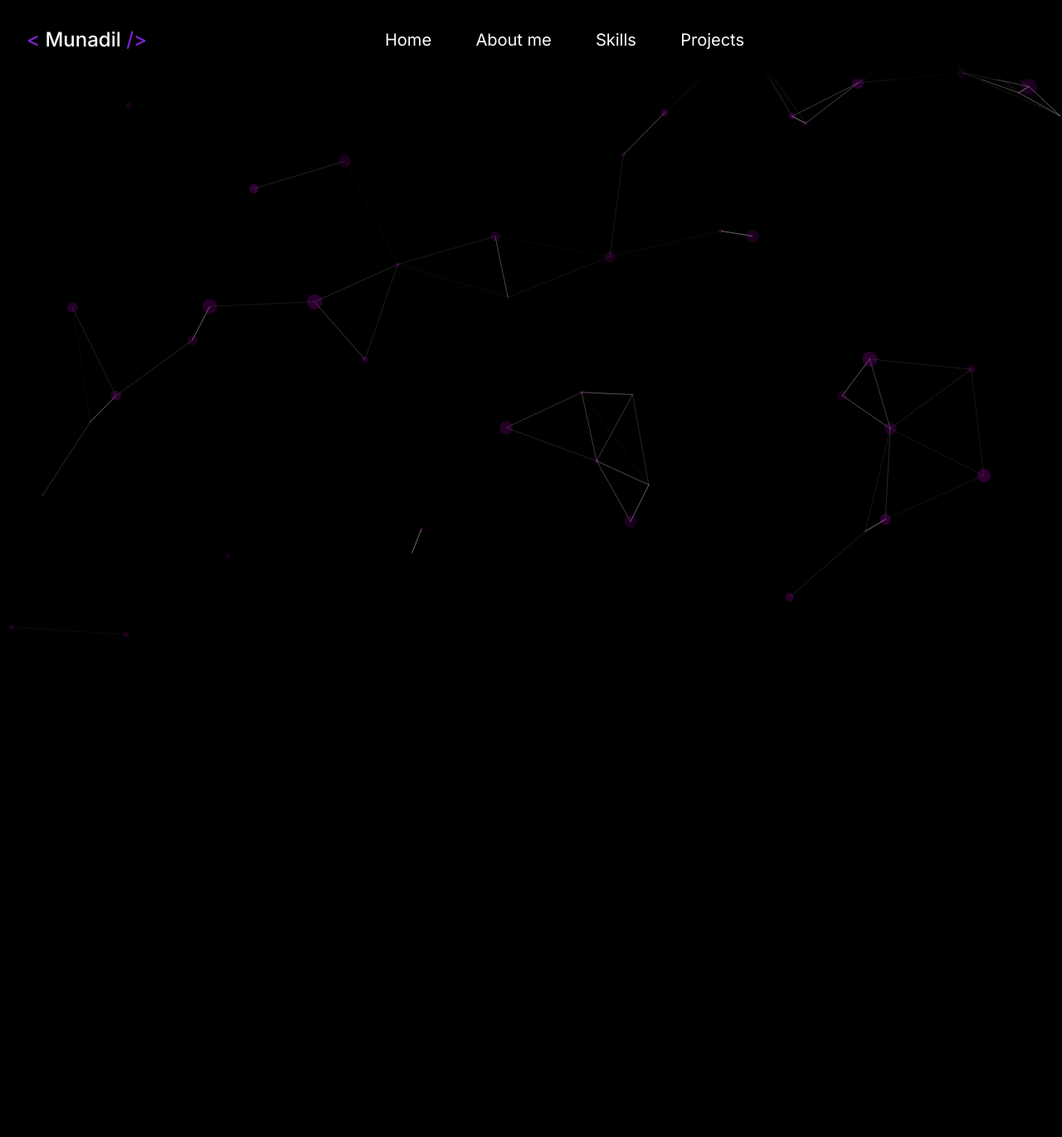
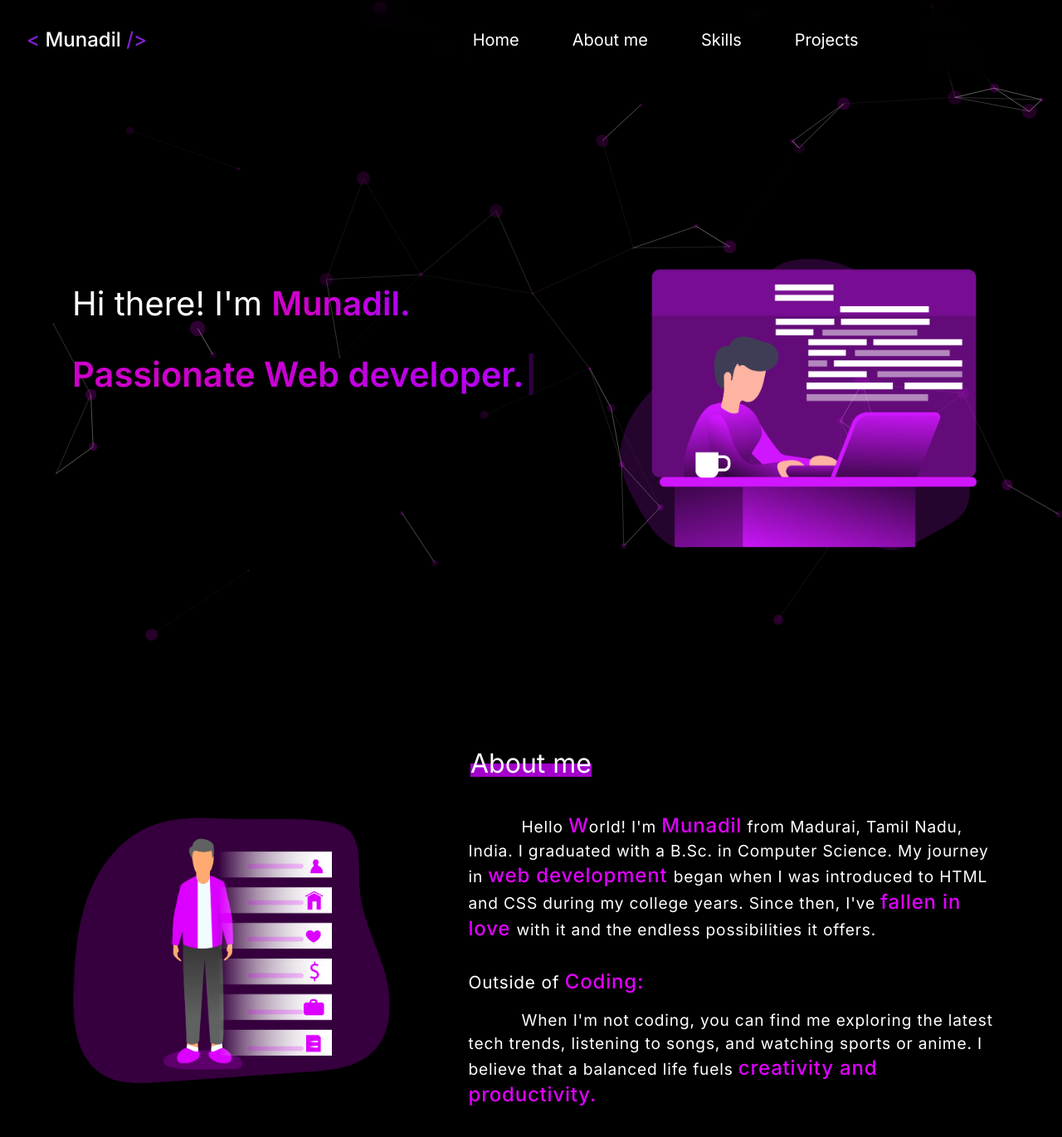
Before and after one commit to Munadil16/Portfolio, a React (Vite) app: page / in a window 1280 px wide. Shown: the top 1370 px of the page at 83% size. Before the commit the page ends 800 px from the top, so only its background shows below. Built offline with nearby package versions, Linux system fonts and the light colour scheme.

Commit message:
Add Home and AboutMe Components

```diff
--- a/src/App.jsx
+++ b/src/App.jsx
@@ -1,4 +1,6 @@
 import Navbar from "./components/Navbar.jsx";
+import Home from "./components/Home.jsx";
+import AboutMe from "./components/AboutMe.jsx";
 import ParticlesBG from "./components/ParticlesBG.jsx";
 
 const App = () => {
@@ -6,6 +8,8 @@ const App = () => {
     <>
       <ParticlesBG />
       <Navbar />
+      <Home />
+      <AboutMe />
     </>
   );
 };
--- /dev/null
+++ b/src/components/AboutMe.jsx
@@ -0,0 +1,49 @@
+import aboutMeIllustration from "../assets/images/AboutMe.png";
+
+const AboutMe = () => {
+  const highlightClasses = "text-[#DF00FF] font-medium text-xl lg:text-2xl";
+
+  return (
+    <div id="AboutMe" className="h-[88dvh]">
+      <h2 className="text-[2rem] text-center">
+        <mark className="text-white bg-[#a300cc] inline-block leading-[0em] pb-[0.5em]">
+          About me
+        </mark>
+      </h2>
+
+      <div className="flex flex-col sm:flex-row items-center justify-center gap-4 sm:gap-6 lg:gap-16">
+        <div className="w-[70%] sm:w-96 lg:w-[425px]">
+          <img src={aboutMeIllustration} alt="About Me Illustration" />
+        </div>
+
+        <div className="text-white w-5/6 sm:w-2/5 lg:w-1/2 leading-7 sm:tracking-wider">
+          <p className="text-[1.1rem] lg:text-[1.2rem] mb-8 indent-16">
+            Hello <span className={highlightClasses}>W</span>
+            orld! I'm <span className={highlightClasses}>Munadil</span> from
+            Madurai, Tamil Nadu, India. I graduated with a B.Sc. in Computer
+            Science. My journey in{" "}
+            <span className={highlightClasses}>web development </span>
+            began when I was introduced to HTML and CSS during my college years.
+            Since then, I've{" "}
+            <span className={highlightClasses}>fallen in love </span>
+            with it and the endless possibilities it offers.
+          </p>
+
+          <p className="text-[1.3rem] mb-4">
+            Outside of <span className={highlightClasses}>Coding:</span>
+          </p>
+          <p className="text-[1.1rem] sm:text-[1.2rem] indent-16">
+            When I'm not coding, you can find me exploring the latest tech
+            trends, listening to songs, and watching sports or anime. I believe
+            that a balanced life fuels{" "}
+            <span className={highlightClasses}>
+              creativity and productivity.
+            </span>
+          </p>
+        </div>
+      </div>
+    </div>
+  );
+};
+
+export default AboutMe;
--- /dev/null
+++ b/src/components/Home.jsx
@@ -0,0 +1,27 @@
+import TypewriterText from "./TypewriterText";
+import codingIllustration from "../assets/images/Coding.png";
+
+const Home = () => {
+  return (
+    <div
+      id="Home"
+      className="flex flex-col sm:flex-row items-center justify-center sm:gap-4 h-dvh"
+    >
+      <div className="w-11/12 sm:w-2/5 lg:w-1/2 h-2/5 text-center sm:text-left">
+        <p className="text-white text-[2.5rem] font-lg mb-6">
+          Hi there! I'm{" "}
+          <span className="font-semibold bg-gradient-to-r from-[#cf00cc] from-30% to-[#b200f8] to-100% text-transparent bg-clip-text">
+            Munadil.
+          </span>
+        </p>
+        <TypewriterText />
+      </div>
+
+      <div className="w-[70%] sm:w-80 lg:w-[450px]">
+        <img src={codingIllustration} alt="Coding Illustration" />
+      </div>
+    </div>
+  );
+};
+
+export default Home;
--- a/src/components/Navbar.jsx
+++ b/src/components/Navbar.jsx
@@ -14,20 +14,24 @@ const Navbar = () => {
     menuItems.classList.toggle("hidden");
   };
 
-  const classForLinks = "text-white hover:text-purple-700 sm:block hidden";
+  const classForLinks = "text-white hover:text-purple-700 hidden lg:block";
   const classForMobileLinks = "text-white block p-4 text-2xl";
 
   return (
     <>
-      <nav className="flex items-center p-8 px-8 h-[12dvh] sticky top-0 z-40 backdrop-blur-lg backdrop-brightness-0">
+      <nav className="flex items-center p-8 h-[12dvh] sticky top-0 z-40 backdrop-blur-lg backdrop-brightness-50 backdrop-contrast-175">
         <div className="w-1/2 sm:w-1/3">
-          <HashLink to="#top" className="text-white text-2xl font-medium">
+          <HashLink
+            to="#top"
+            className="text-white text-2xl font-medium"
+            smooth
+          >
             <span className="text-purple-700">&lt;</span> Munadil
             <span className="text-purple-700"> &#47;&gt;</span>
           </HashLink>
         </div>
 
-        <div className="flex justify-end sm:justify-around w-1/2 sm:w-2/5 text-xl">
+        <div className="flex justify-end lg:justify-center sm:gap-16 w-1/2 sm:w-3/5 text-xl">
           <HashLink to="#Home" className={classForLinks} smooth>
             Home
           </HashLink>
@@ -45,14 +49,14 @@ const Navbar = () => {
           <img
             src={menuOpenIcon}
             alt="Menubar Open Icon"
-            className="menu-bar-icon w-9 cursor-pointer sm:hidden"
+            className="menu-bar-icon w-10 cursor-pointer lg:hidden"
             onClick={handleMenuClick}
           />
         </div>
       </nav>
 
       {/* Menubar Items */}
-      <div className="menu-bar-items sm:hidden hidden pl-10 h-[88dvh] w-dvw fixed top-auto z-40 bg-black">
+      <div className="menu-bar-items lg:hidden hidden pl-10 h-[88dvh] w-dvw fixed top-auto z-40 bg-black">
         <HashLink
           to="#Home"
           className={classForMobileLinks}
--- a/src/components/TypewriterText.jsx
+++ b/src/components/TypewriterText.jsx
@@ -1,11 +1,33 @@
 import Typewriter from "typewriter-effect";
+import { useEffect } from "react";
 
 const TypewriterText = () => {
+  useEffect(() => {
+    document
+      .querySelector(".Typewriter")
+      .classList.add(
+        "text-[2.6rem]",
+        "font-semibold",
+        "inline",
+        "bg-gradient-to-r",
+        "from-[#cf00cc]",
+        "from-30%",
+        "to-[#b200f8]",
+        "to-100%",
+        "text-transparent",
+        "bg-clip-text"
+      );
+
+    document
+      .querySelector(".Typewriter__cursor")
+      .classList.add("text-[#b200f8]");
+  }, []);
+
   return (
-    <Typewriter // add css color to text
+    <Typewriter
       options={{
         strings: [
-          "Passionate about coding.",
+          "Passionate Web developer.",
           "Turning ideas into reality.",
           "Designing with code.",
         ],
```
Also changed, not shown: src/assets/images/AboutMe.png (added), src/assets/images/Coding.png (added).
